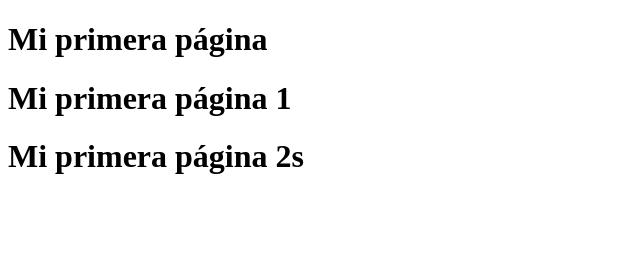
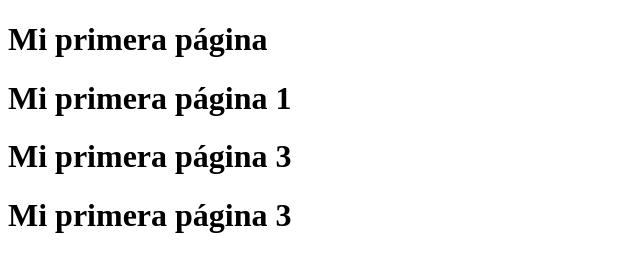
Before and after one commit to franalonso13/git-course, a plain HTML site: page index.html in a window 1280 px wide. Shown: the whole page, without its empty margins (0-640 px from the left). Drawn offline with Linux system fonts and the light colour scheme.

Commit message:
Rebase prueba 3

```diff
--- a/index.html
+++ b/index.html
@@ -9,6 +9,7 @@
   <body>
     <h1>Mi primera página</h1>
     <h1>Mi primera página 1</h1>
-    <h1>Mi primera página 2s</h1>
+    <h1>Mi primera página 3</h1>
+    <h1>Mi primera página 3</h1>
   </body>
 </html>
```
